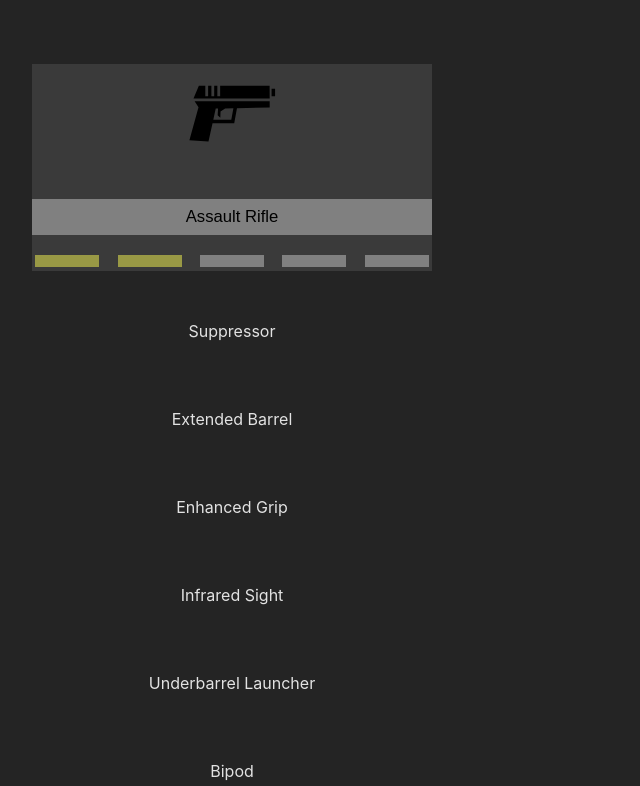
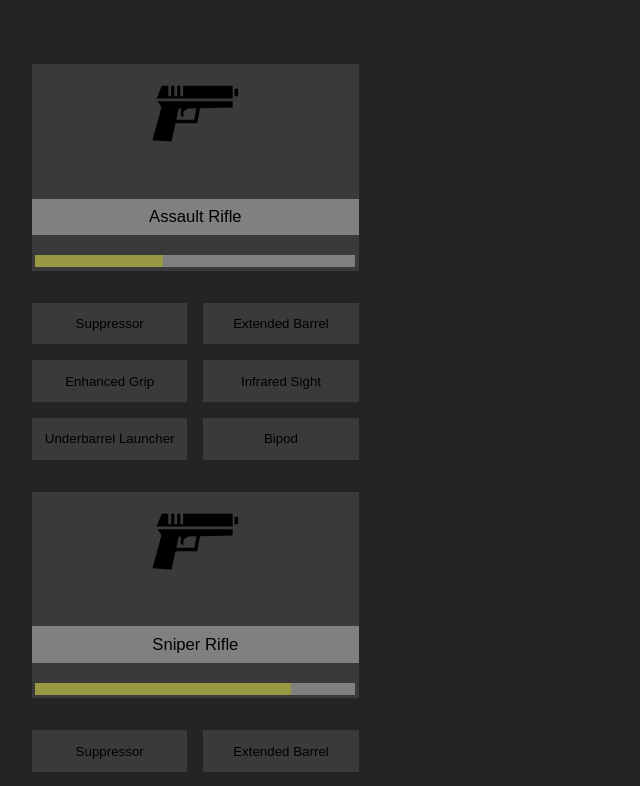
Before and after one commit to AroonSalotra/loadout-manager, a React (Vite) app: page / in a window 1280 px wide. Shown: the top 786 px of the page, without its empty margins (0-640 px from the left). Built offline with nearby package versions, Linux system fonts and the light colour scheme.

Commit message:
add css for attachment display

```diff
--- a/components/Attachments.jsx
+++ b/components/Attachments.jsx
@@ -12,9 +12,9 @@ const Attachments = () => {
       {getAttachments
         ? getAttachments.map(({ attachmentName }) => {
             return (
-              <div className="wrapper-attachments">
+              <button className="attachment btn">
                 <p>{attachmentName}</p>
-              </div>
+              </button>
             );
           })
         : null}
--- a/components/LoadoutItem.jsx
+++ b/components/LoadoutItem.jsx
@@ -14,7 +14,7 @@ const LoadoutItem = ({ weaponName, weaponIcon, points }) => {
   return (
     <>
       {/* <button className="wrapper-loadout"> */}
-      <button className="btn-loadout" type="button" onClick={handleShowWeapon}>
+      <button className="btn" type="button" onClick={handleShowWeapon}>
         <div>
           <i className="icon-large">
             <GiPistolGun />
@@ -24,7 +24,9 @@ const LoadoutItem = ({ weaponName, weaponIcon, points }) => {
         </div>
       </button>
       {/* </button> */}
-      <Attachments />
+      <div className="wrapper-attachments">
+        <Attachments />
+      </div>
     </>
   );
 };
--- a/src/App.css
+++ b/src/App.css
@@ -1,3 +1,7 @@
+:root {
+  --bg-col-a: rgb(58, 58, 58);
+}
+
 #root {
   max-width: 1280px;
   margin: 0 auto;
@@ -5,11 +9,17 @@
   text-align: center;
 }
 
-.btn-loadout {
+.btn {
   max-width: 90vw;
-  width: 400px;
   padding: 0;
-  /* height: 180px; */
+  outline: none;
+  border: none;
+  background: var(--bg-col-a);
+}
+
+.btn:hover {
+  cursor: pointer;
+  background: rgb(71, 71, 71);
 }
 
 .container-loadout {
@@ -27,6 +37,16 @@
   display: flex;
   justify-content: space-between;
   padding: 0.25em;
+}
+
+.wrapper-attachments {
+  display: grid;
+  grid-template-columns: repeat(2, 1fr);
+  gap: 1em;
+}
+
+.attachment {
+  background: var(--bg-col-a);
 }
 
 .icon-large {
@@ -50,6 +70,9 @@
   background: rgb(153, 153, 69);
 }
 
+
+
+
 @media (min-width: 1200px) {
   .container-loadout {
     position: absolute;
--- a/src/index.css
+++ b/src/index.css
@@ -23,17 +23,6 @@ a:hover {
   color: #535bf2;
 }
 
-button {
-  outline: none;
-  border: none;
-  background: rgb(58, 58, 58);
-}
-
-button:hover {
-  cursor: pointer;
-  background: rgb(71, 71, 71);
-}
-
 body {
   margin: 0;
   display: flex;
```
